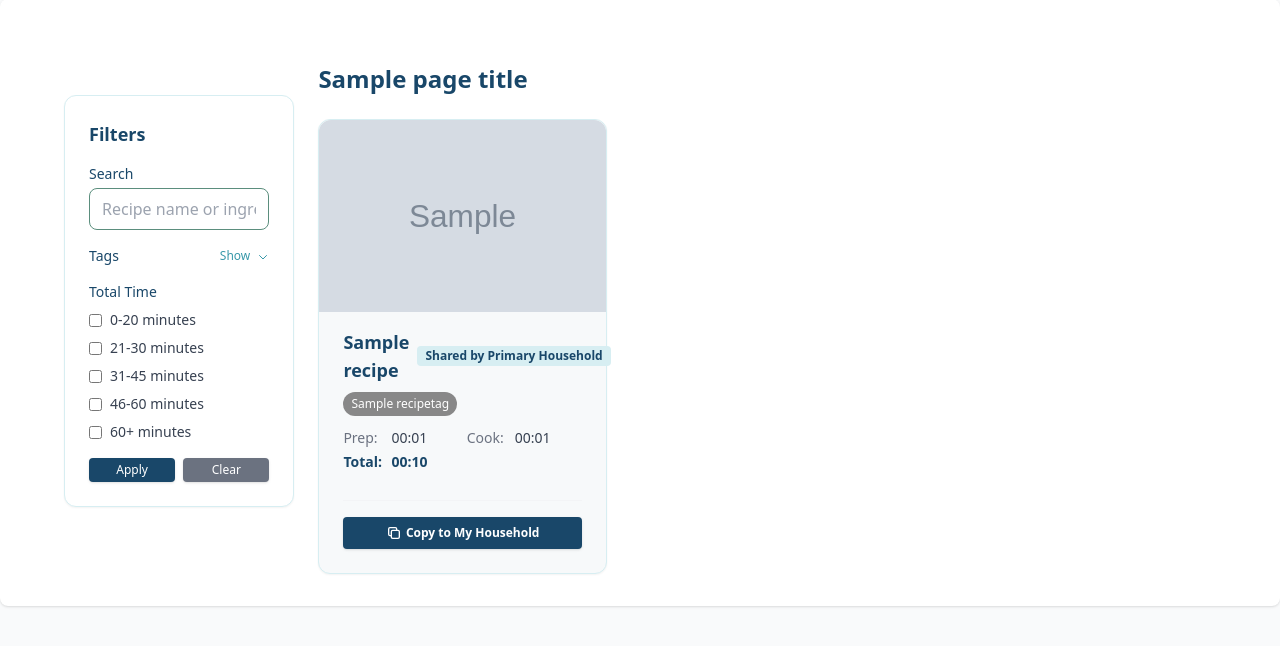
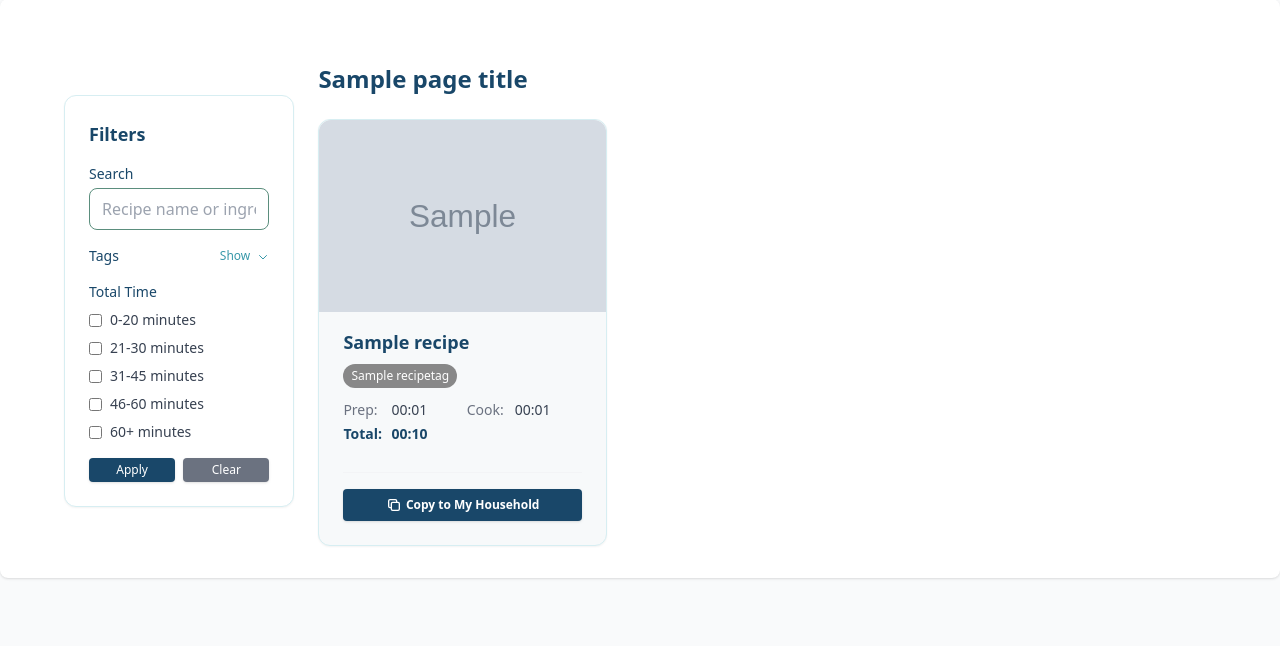
Before and after one commit to soehlert/KitchenClip, a Django app: template templates/recipes/shared_recipe_list.html in a window 1280 px wide. Shown: the part 99-745 px from the top of the page. Run offline with Django 5.2, Linux system fonts and the light colour scheme; data comes from the database, SQL or seed files in the repository; tables that the repository leaves empty hold one stand-in row (values such as "Sample post"); the template is opened without the code that fills it: values that come from a table or form of the project are taken from there, most other values are stand-ins (such as "Sample title", 1, 10 or a date in 2020); grey boxes marked "Sample" are stand-in pictures; parts of the project's set-up code (start-up, migrations or seed data) failed here and were passed over; some libraries are stand-ins or nearby versions.

Commit message:
style(recipes): remove 'Shared by' badge from recipe cards to give title full width
- Remove the 'Shared by <Household>' tag from shared recipe cards in shared_recipe_list.html
- Give recipe titles full card width without flexbox constraints or word-by-word wrapping
- Simplify title container in recipe_list.html

```diff
--- a/templates/recipes/recipe_list.html
+++ b/templates/recipes/recipe_list.html
@@ -137,7 +137,7 @@
               <img src="{{ recipe.image_url }}" alt="{{ recipe.title }}" class="w-full h-48 object-cover rounded-t-xl">
             </div>
             {% endif %}
-            <div class="flex items-center justify-between gap-2 mb-2">
+            <div class="mb-2">
               <h3 class="text-base sm:text-lg font-semibold text-[#194769] hover:text-[#3798A9] transition-colors">
                 {{ recipe.title }}
               </h3>
--- a/templates/recipes/shared_recipe_list.html
+++ b/templates/recipes/shared_recipe_list.html
@@ -107,15 +107,10 @@
               <img src="{{ recipe.image_url }}" alt="{{ recipe.title }}" class="w-full h-48 object-cover rounded-t-xl">
             </div>
             {% endif %}
-            <div class="flex items-center justify-between gap-2 mb-2">
+            <div class="mb-2">
               <h3 class="text-base sm:text-lg font-semibold text-[#194769] hover:text-[#3798A9] transition-colors">
                 {{ recipe.title }}
               </h3>
-              {% if recipe.household %}
-              <span class="inline-flex items-center px-2 py-0.5 rounded text-xs font-semibold bg-[#D7EEF2] text-[#194769] flex-shrink-0">
-                Shared by {{ recipe.household.name }}
-              </span>
-              {% endif %}
             </div>
             <div class="flex flex-wrap gap-2 mb-3">
               {% for tag in recipe.tags.all %}
```
